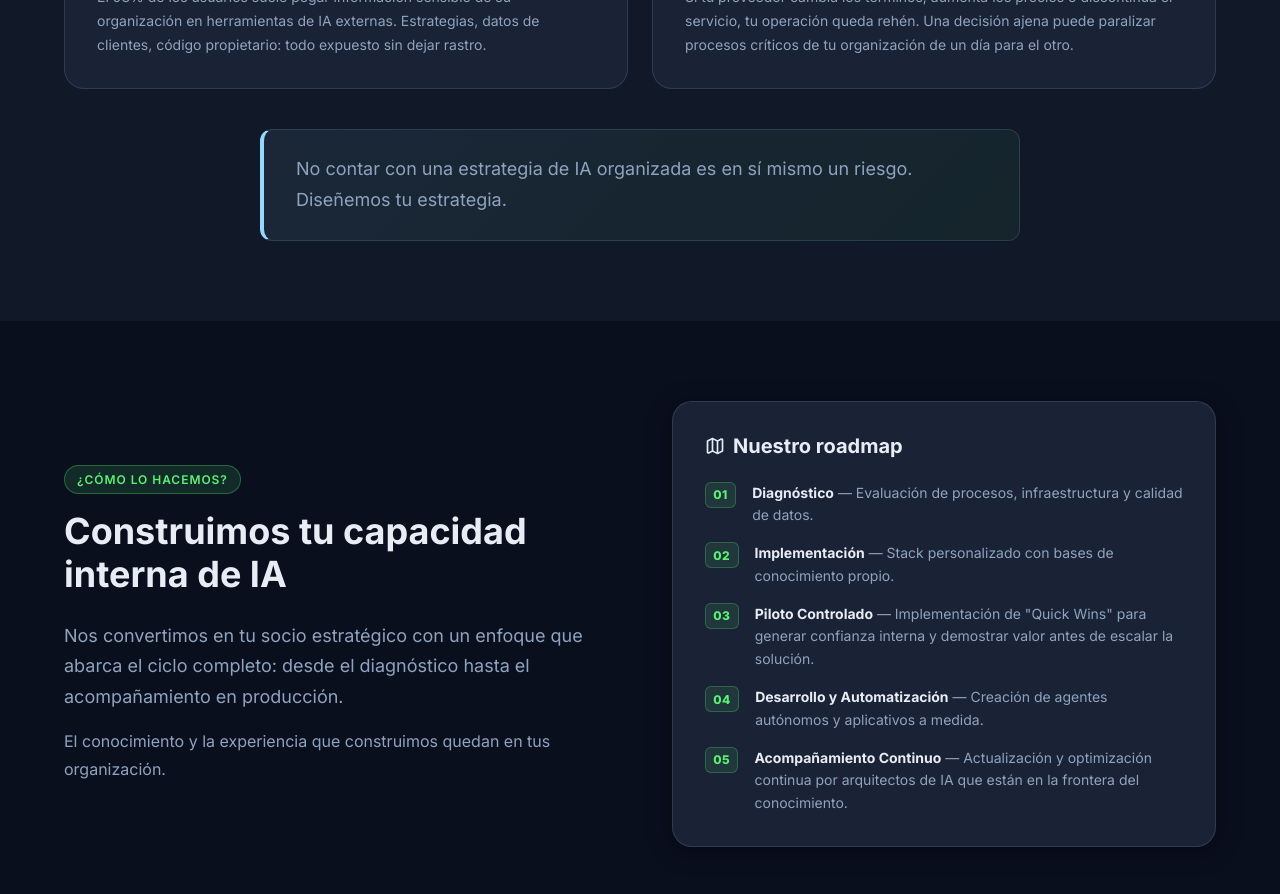
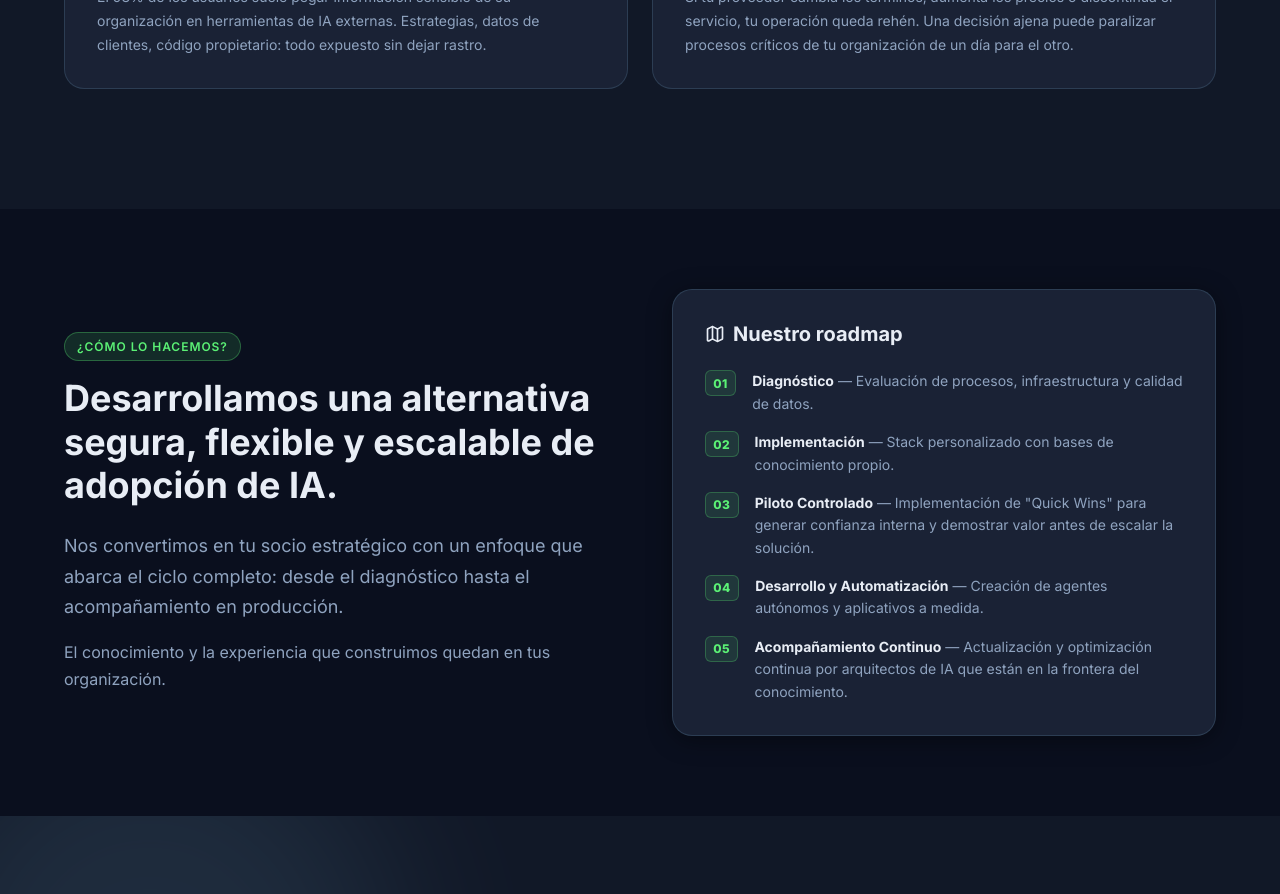
Before and after one commit to nicolasdimarco/GenIA, a React (Vite) app: page / in a window 1280 px wide. Shown: the part 1520-2414 px from the top of the page. Built offline with nearby package versions, Linux system fonts and the light colour scheme.

Commit message:
cambios en definiciones y palabras

```diff
--- a/src/components/Problem.jsx
+++ b/src/components/Problem.jsx
@@ -56,12 +56,6 @@ export default function Problem() {
             </article>
           ))}
         </div>
-
-        <div className="problem__callout" role="note">
-          <p>
-            No contar con una estrategia de IA organizada es en sí mismo un riesgo. Diseñemos tu estrategia.
-          </p>
-        </div>
       </div>
     </section>
   )
--- a/src/components/WhatIsGenIA.jsx
+++ b/src/components/WhatIsGenIA.jsx
@@ -37,7 +37,7 @@ export default function WhatIsGenIA() {
           <div className="whatis__text">
             <span className="badge badge--green">¿Cómo lo hacemos?</span>
             <h2 id="whatis-heading">
-              Construimos tu capacidad interna de IA
+              Desarrollamos una alternativa segura, flexible y escalable de adopción de IA.
             </h2>
             <p className="whatis__lead">
               Nos convertimos en tu socio estratégico con un enfoque que abarca el ciclo completo:
```
